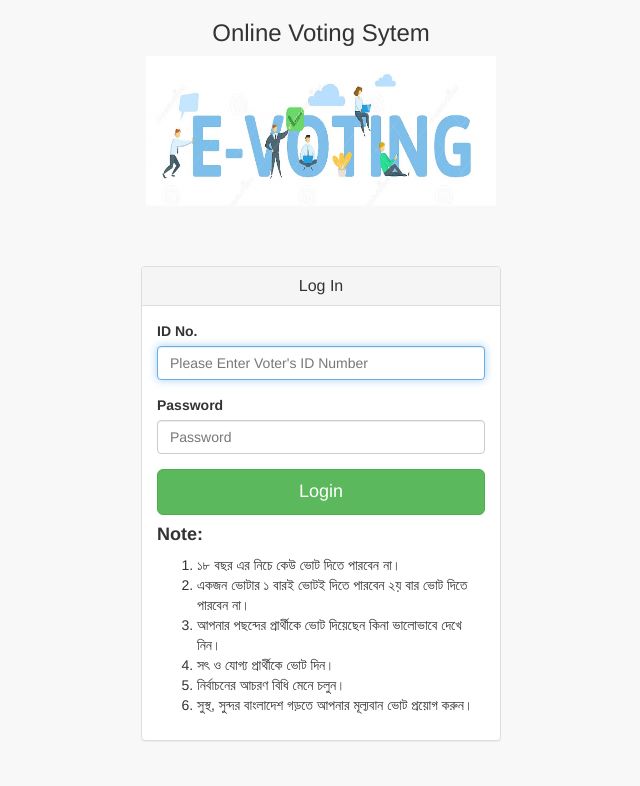
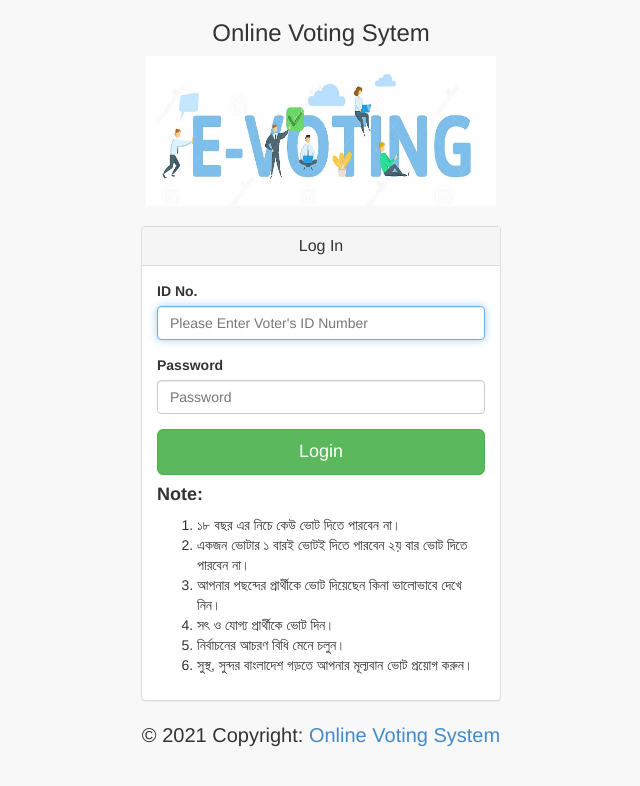
Before and after one commit to jahedhasan/online-voting-system, a PHP site: page / in a window 1280 px wide. Shown: the top 786 px of the page, without its empty margins (319-959 px from the left). Run offline with PHP 8.4, Linux system fonts and the light colour scheme.

Commit message:
updated footer

```diff
--- a/admin/head.php
+++ b/admin/head.php
@@ -26,6 +26,9 @@
     <!-- Custom Fonts -->
     <link href="../font-awesome-4.1.0/css/font-awesome.min.css" rel="stylesheet" type="text/css">
 
+
+    <link rel="icon" type="image/x-icon" href="../images/favicon.ico">
+
     <!-- HTML5 Shim and Respond.js IE8 support of HTML5 elements and media queries -->
     <!-- WARNING: Respond.js doesn't work if you view the page via file:// -->
     <!--[if lt IE 9]>
--- a/admin/index.php
+++ b/admin/index.php
@@ -10,7 +10,7 @@
                 <img src="../images/banner.jpg" width="350" height="150" alt="...">
                 </picture>
 </center>
-            <div class="col-md-4 col-md-offset-4" style="margin-top: -30px;">
+            <div class="col-md-4 col-md-offset-4" style="margin-top: -70px;">
                 <div class="login-panel panel panel-default">
                     <div class="panel-heading">
                         <center><h3 class="panel-title">Admin Log In</h3></center>
@@ -43,6 +43,7 @@
 
 			 </div>
         </div>
+        <?php include ('../footer.php');?>
     </div>
 
   <?php include ('script.php');?>
--- /dev/null
+++ b/footer.php
@@ -0,0 +1,9 @@
+
+<footer style="font-size:20px;margin-bottom:30px" class="bg-light text-center text-lg-start">
+  <!-- Copyright -->
+  <div class="text-center p-3">
+    © 2021 Copyright:
+    <a class="text-dark" href="#">Online Voting System</a>
+  </div>
+  <!-- Copyright -->
+</footer>
--- a/head.php
+++ b/head.php
@@ -23,6 +23,10 @@
     <!-- Custom Fonts -->
     <link href="font-awesome-4.1.0/css/font-awesome.min.css" rel="stylesheet" type="text/css">
 
+
+
+
+    <link rel="icon" type="image/x-icon" href="/images/favicon.ico">
     <!-- HTML5 Shim and Respond.js IE8 support of HTML5 elements and media queries -->
     <!-- WARNING: Respond.js doesn't work if you view the page via file:// -->
     <!--[if lt IE 9]>
--- a/index.php
+++ b/index.php
@@ -10,7 +10,7 @@
                 </picture>
         </center>
 
-            <div class="col-md-4 col-md-offset-4" style="margin-top: -30px;">
+            <div class="col-md-4 col-md-offset-4" style="margin-top: -70px;">
 
                 <div class="login-panel panel panel-default">
 
@@ -52,6 +52,8 @@
                 </div>
             </div>
         </div>
+
+        <?php include ('footer.php');?>
     </div>
 
   <?php include ('script.php');?>
```
Also changed, not shown: images/favicon.ico (added).
